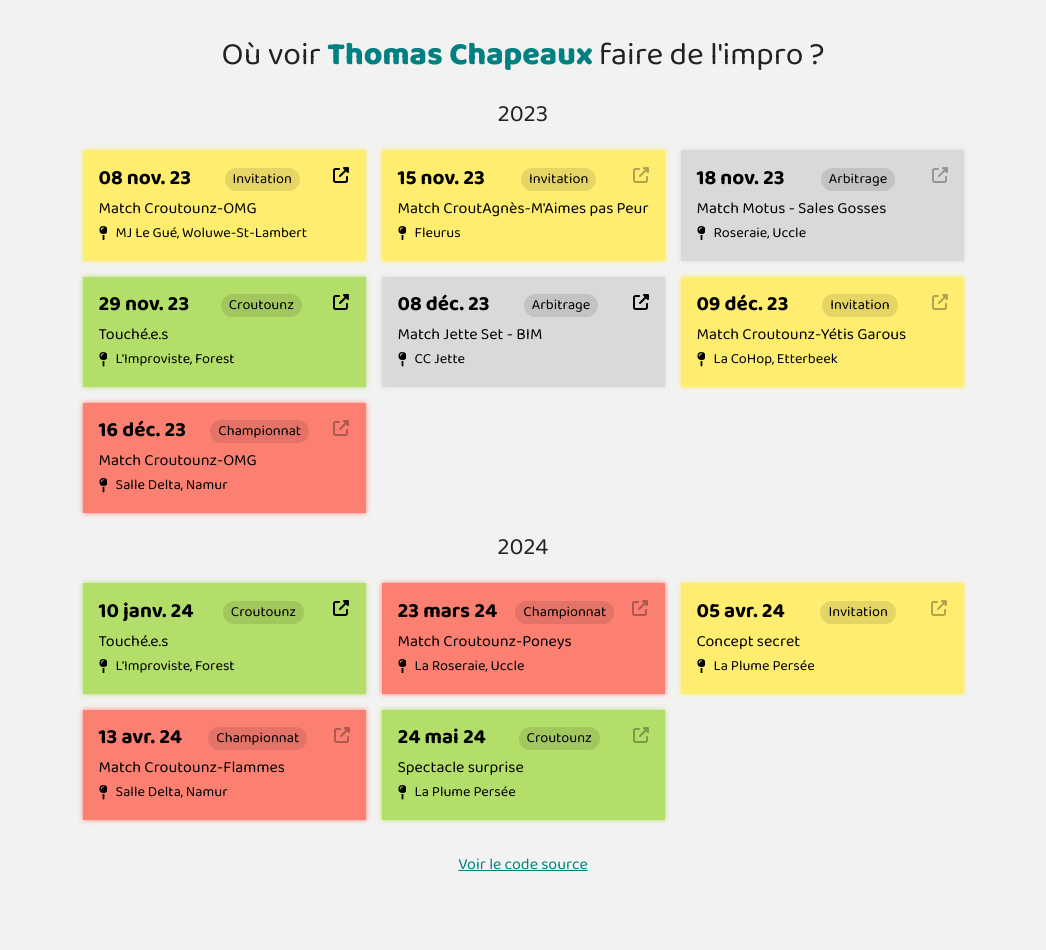
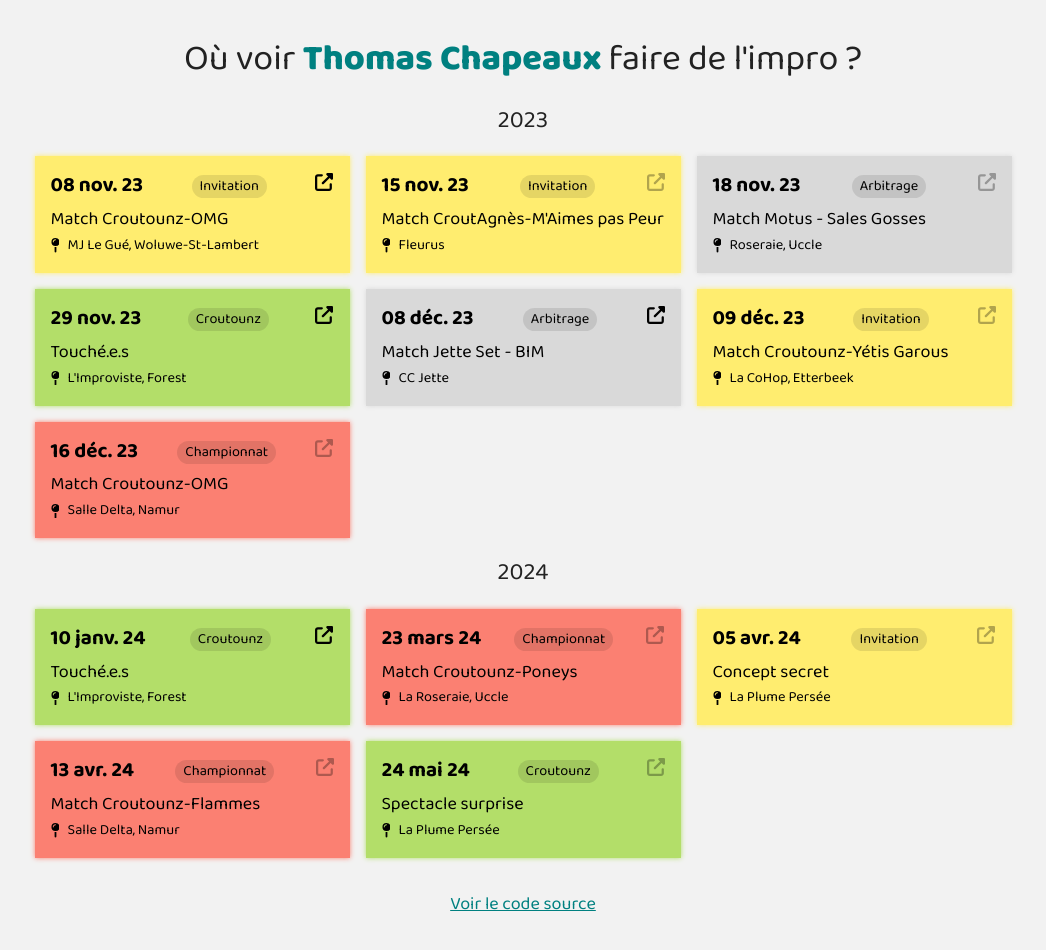
Before and after one commit to tchapeaux/voir-tchap-impro, a Vue app: page / in a window 1280 px wide. Shown: the whole page, without its empty margins (117-1163 px from the left). Before the commit the page ends 910 px from the top, so only its background shows below. Built offline with nearby package versions, Linux system fonts and the light colour scheme.

Commit message:
imp: UI tweaks

```diff
--- a/src/App.vue
+++ b/src/App.vue
@@ -4,7 +4,7 @@ import { RouterView } from 'vue-router'
 
 <template>
   <header>
-    <h1>Où voir <span class="hero">Thomas Chapeaux</span> faire de l'impro ?</h1>
+    <h1>Où voir <span class="hero">Thomas&nbsp;Chapeaux</span> faire de l'impro&nbsp;?</h1>
   </header>
 
   <main>
--- a/src/assets/base.css
+++ b/src/assets/base.css
@@ -67,7 +67,7 @@ body {
     'Droid Sans',
     'Helvetica Neue',
     sans-serif;
-  font-size: 16px;
+  font-size: 18px;
   text-rendering: optimizeLegibility;
   -webkit-font-smoothing: antialiased;
   -moz-osx-font-smoothing: grayscale;
--- a/src/components/EventCard.vue
+++ b/src/components/EventCard.vue
@@ -57,6 +57,8 @@ function handleClick() {
   background-color: var(--card-color);
   box-shadow: 0px 0px 5px var(--card-color);
 
+  width: 315px;
+
   display: flex;
   flex-direction: column;
   align-items: flex-start;
--- a/src/views/HomeView.vue
+++ b/src/views/HomeView.vue
@@ -47,13 +47,13 @@ function eventsByYear(year: string) {
   gap: 16px;
 }
 
-@media screen and (min-width: 600px) {
+@media screen and (min-width: 720px) {
   .events-list {
     grid-template-columns: 1fr 1fr;
   }
 }
 
-@media screen and (min-width: 900px) {
+@media screen and (min-width: 1040px) {
   .events-list {
     grid-template-columns: 1fr 1fr 1fr;
   }
```
